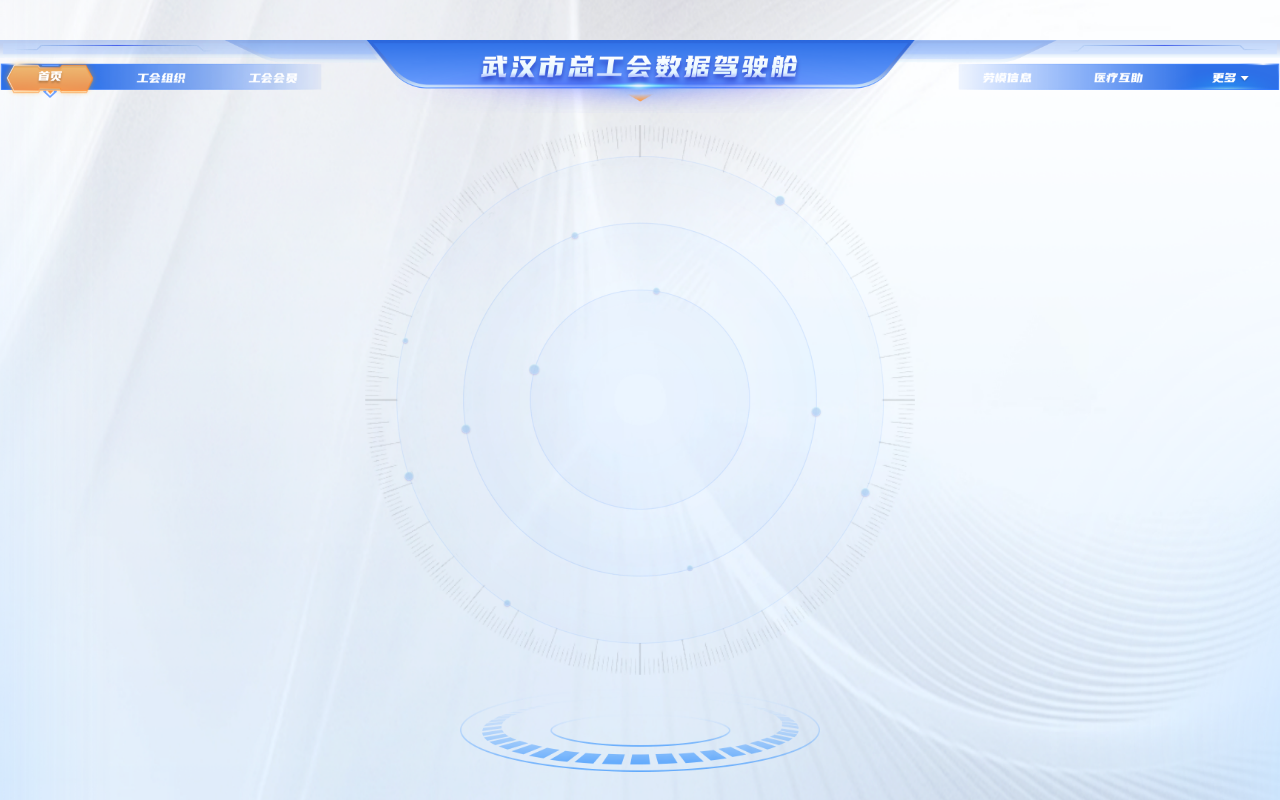
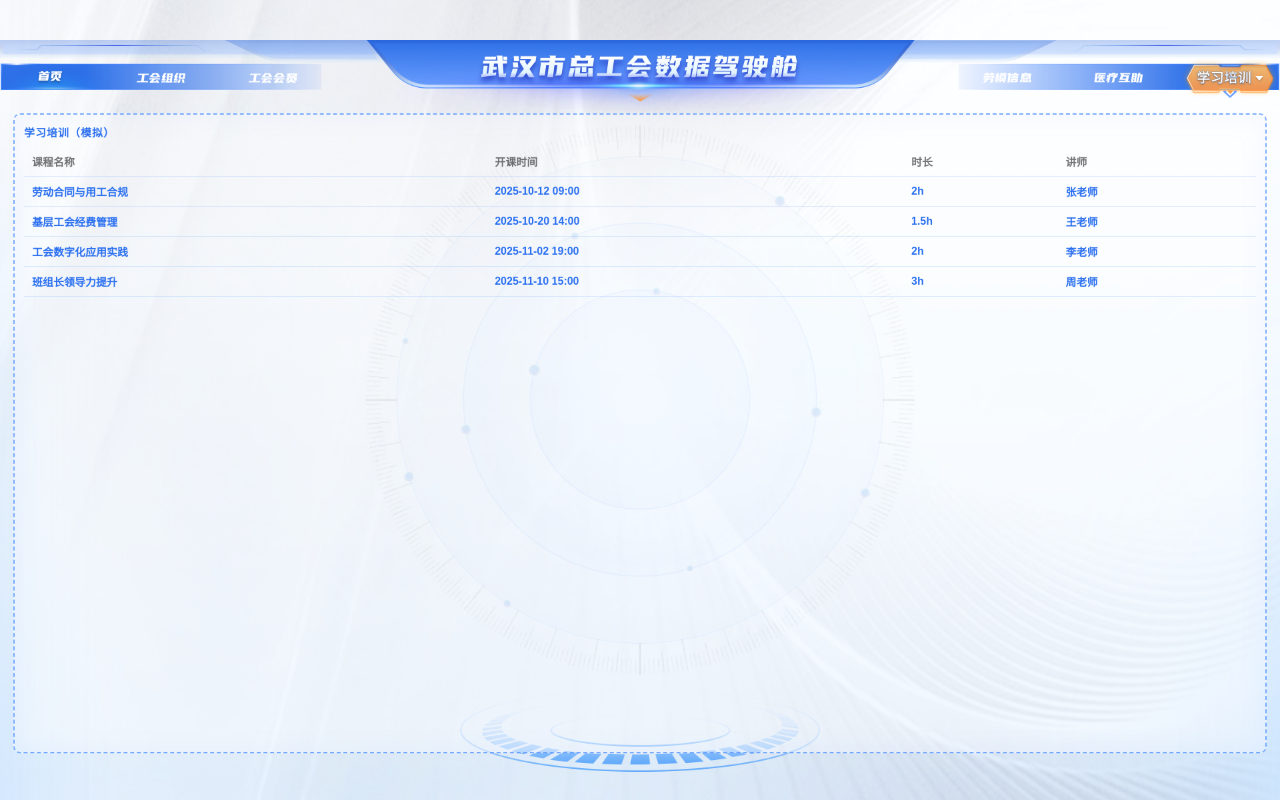
Before and after one commit to wmc-cache/wuhan-dashboard, a Vue app: page /#/training in a window 1280 px wide. Before the commit this address had no page. Built offline with nearby package versions, Linux system fonts and the light colour scheme.

Commit message:
style fix

```diff
--- a/src/components/HeaderBar.vue
+++ b/src/components/HeaderBar.vue
@@ -1,6 +1,5 @@
 <template>
   <header class="hd">
-
     <!-- 左侧分组（文字替换为图片） -->
     <nav class="nav nav--left">
       <RouterLink class="tab" :class="{ 'tab--active': activeTab === 'home' }" aria-label="首页" :aria-current="activeTab === 'home' ? 'page' : undefined" :to="{ name: 'home' }">
@@ -30,138 +29,97 @@
       <RouterLink class="tab" :class="{ 'tab--active': activeTab === 'yiliao' }" aria-label="医疗互助" :aria-current="activeTab === 'yiliao' ? 'page' : undefined" :to="{ name: 'yiliao' }">
         <span class="tab__img tab__img--yiliao" aria-hidden="true"></span>
       </RouterLink>
-      <a class="tab tab--more" aria-label="更多">
-        <span class="tab__img tab__img--more" aria-hidden="true"></span>
+      <a class="tab tab--more" aria-label="更多" :class="{ 'tab--active': isMoreActive }" :aria-expanded="moreOpen ? 'true' : 'false'" @click.prevent="toggleMore">
+        <span v-if="moreDisplayLabel === '更多'" class="tab__img tab__img--more" aria-hidden="true"></span>
+        <span v-else class="tab__label">{{ moreDisplayLabel }}</span>
         <i class="caret" />
       </a>
+      <!-- 下拉菜单：模拟数据，点击切换不同页面 -->
+      <div v-if="moreOpen" class="more-menu" role="menu">
+        <RouterLink v-for="m in moreMenus" :key="m.name" class="more-item" role="menuitem"
+          :to="{ name: m.name }" @click="closeMore">{{ m.label }}</RouterLink>
+      </div>
     </nav>
   </header>
 </template>
 
 <script setup lang="ts">
-import { computed } from 'vue';
+import { computed, onBeforeUnmount, onMounted, ref } from 'vue';
 import { useRoute } from 'vue-router';
 
-// 当前激活的 tab id（与路由 name 对应）
 type TabId = 'home' | 'org' | 'member' | 'laomo' | 'yiliao';
 const route = useRoute();
 const activeTab = computed<TabId>(() => (route.name as TabId) || 'home');
+
+// 模拟“更多”下拉的条目（假数据）
+const moreMenus = [
+  { label: '政策法规', name: 'policy' },
+  { label: '学习培训', name: 'training' },
+  { label: '数据报表', name: 'reports' },
+  { label: '服务大厅', name: 'service' }
+] as const;
+
+const moreOpen = ref(false);
+function toggleMore() { moreOpen.value = !moreOpen.value; }
+function closeMore() { moreOpen.value = false; }
+
+function onDocClick(e: MouseEvent) {
+  const t = e.target as HTMLElement | null;
+  if (!t) return;
+  if (!t.closest('.tab--more') && !t.closest('.more-menu')) closeMore();
+}
+// “更多”tab 的高亮与显示文本：当路由命中下拉列表时，高亮并把文案替换为所选菜单名
+const isMoreActive = computed(() => moreMenus.some(m => m.name === (route.name as string)));
+const moreDisplayLabel = computed(() => {
+  const cur = moreMenus.find(m => m.name === (route.name as string));
+  return cur ? cur.label : '更多';
+});
+onMounted(() => document.addEventListener('click', onDocClick));
+onBeforeUnmount(() => document.removeEventListener('click', onDocClick));
 </script>
 
 <style scoped lang="scss">
-$blue-s: #2a6ff0;
-$blue-e: #4298ff;
-$blue-deep: #1662e8;
-$orange-s: #ff9e3c;
-$orange-e: #ff7a33;
-$glow: rgba(61,127,255,0.35);
-
 .hd {
   height: 110px;
   display: grid;
   grid-template-columns: 1fr auto 1fr;
   align-items: center;
-  /* 顶部横幅已移至 ScaleBox 全屏容器绘制，这里去掉背景与左右留白 */
   padding: 0;
   position: relative;
 }
 
-  .hd__baseline {
-    position: absolute;
-    left: 20px;
-    right: 20px;
-    top: 72px;
-    height: 16px;
-    border-radius: 8px;
-    z-index: 0;
-  }
+.title { position: relative; height: 88px; display: grid; place-items: center; z-index: 1; }
+.title__text { display: none; }
 
-  /* 中间标题 */
-  .title {
-    position: relative;
-    height: 88px;
-    display: grid;
-    place-items: center;
-    z-index: 1;
-  }
+.nav { display: flex; gap: max(12px, calc(26px * var(--sb-scale, 1))); align-items: center; z-index: 1; padding-top: 4px; }
+.nav .tab, .nav .tab:link, .nav .tab:visited { color: #fff; font-weight: 600; letter-spacing: 0.5px; font-size: 20px; text-decoration: none; -webkit-text-stroke: 0.35px rgba(10,60,140,.6); text-shadow: 0 1px 2px rgba(0,0,0,.35), 0 0 6px rgba(30,100,220,.25); }
+.nav .tab { position: relative; z-index: 0; display: inline-flex; align-items: center; justify-content: center; height: 40px; min-width: 150px; cursor: pointer; }
+.nav .tab:hover { opacity: .96; }
+.tab--active { color: #fff; }
+.tab--active::before { content: ""; position: absolute; left: 50%; top: 50%; transform: translate(-50%,-50%); width: 150px; height: 60px; background-repeat: no-repeat; background-size: contain; background-image: -webkit-image-set(url('../images/active-tab/1x.png') 1x, url('../images/active-tab/2x.png') 2x); background-image: image-set(url('../images/active-tab/1x.png') 1x, url('../images/active-tab/2x.png') 2x); pointer-events: none; z-index: -1; }
+.nav--right { justify-content: flex-end; position: relative; }
 
-  /* 隐藏文字标题，改用背景图片展示 */
-  .title__text {
-    display: none;
-  }
-
-/* 左右导航 */
-.nav {
-  display: flex;
-  /* 根据整体缩放自动缩小间距，但不小于 12px，避免极小缩放时拥挤 */
-  gap: max(12px, calc(26px * var(--sb-scale, 1)));
-  align-items: center;
-  z-index: 1;
-  padding-top: 4px;
+/* 左右菜单底纹背景（随缩放） */
+.nav--left,
+.nav--right { position: relative; padding-inline: 0; z-index: 1; }
+.nav--left::before,
+.nav--right::before { content: ""; position: absolute; top: 50%; transform: translateY(-50%); width: 482px; height: 40px; background-repeat: no-repeat; background-size: contain; pointer-events: none; z-index: -1; }
+.nav--left::before {
+  left: 0;
+  background-image: -webkit-image-set(url('../images/left-menu-bg/1x.png') 1x, url('../images/left-menu-bg/2x.png') 2x);
+  background-image: image-set(url('../images/left-menu-bg/1x.png') 1x, url('../images/left-menu-bg/2x.png') 2x);
 }
-/* 顶部菜单字体：统一白色 + 深色描边与阴影，保证在浅色底纹上可读 */
-.nav .tab,
-.nav .tab:link,
-.nav .tab:visited {
-  color: #fff;
-  font-weight: 600;
-  letter-spacing: 0.5px;
-  font-size: 20px;
-  text-decoration: none;
-  -webkit-text-stroke: 0.35px rgba(10, 60, 140, 0.6);
-  text-shadow: 0 1px 2px rgba(0,0,0,0.35), 0 0 6px rgba(30, 100, 220, 0.25);
-}
-.nav .tab {
-  position: relative; /* needed for active bg */
-  z-index: 0; /* create stacking context for ::before */
-  display: inline-flex;
-  align-items: center;
-  justify-content: center;
-  height: 40px; /* 与左右菜单底纹高度一致，便于居中 */
-  /* 给每个按钮一个不小于高亮底纹的最小宽度，防止极小缩放下视觉重叠 */
-  min-width: 150px;
-  cursor: pointer;
-}
-.nav .tab:hover { color: #fff; opacity: 0.96; }
-.tab--active { color: #fff; }
-/* 激活态：使用 active-tab 图做底纹背景 */
-.tab--active::before {
-  content: "";
-  position: absolute;
-  left: 50%;
-  top: 50%;
-  transform: translate(-50%, -50%);
-  width: 150px; /* 1x 尺寸 */
-  height: 60px; /* 1x 尺寸 */
-  background-repeat: no-repeat;
-  background-size: contain;
-  background-image: -webkit-image-set(
-    url('../images/active-tab/1x.png') 1x,
-    url('../images/active-tab/2x.png') 2x
-  );
-  background-image: image-set(
-    url('../images/active-tab/1x.png') 1x,
-    url('../images/active-tab/2x.png') 2x
-  );
-  pointer-events: none;
-  z-index: -1; /* stay behind text/icon */
-}
-/* 右侧菜单靠右对齐，保证与左侧对称 */
-.nav--right { justify-content: flex-end; }
-
-
-
-
-
-
-.tab--more .caret {
-  display: inline-block; margin-left: 6px; width: 0; height: 0;
-  border-left: 6px solid transparent; border-right: 6px solid transparent; border-top: 7px solid #fff;
-  filter: drop-shadow(0 1px 1px rgba(0,0,0,0.35));
+.nav--right::before {
+  right: 0;
+  background-image: -webkit-image-set(url('../images/right-menu-bg/1x.png') 1x, url('../images/right-menu-bg/2x.png') 2x);
+  background-image: image-set(url('../images/right-menu-bg/1x.png') 1x, url('../images/right-menu-bg/2x.png') 2x);
 }
 
+.tab--more .caret { display: inline-block; margin-left: 6px; width: 0; height: 0; border-left: 6px solid transparent; border-right: 6px solid transparent; border-top: 7px solid #fff; filter: drop-shadow(0 1px 1px rgba(0,0,0,.35)); }
+
 .tab__img { display: inline-block; background-repeat: no-repeat; background-size: 100% 100%; vertical-align: middle; }
-/* 图片文字：根据 1x 实际尺寸定义，自动适配 2x */
+/* 文本态（当下拉选择后，用文字替换“更多”贴合选中项） */
+.tab__label { display: inline-block; line-height: 16px; font-weight: 600; }
 .tab__img--home { width: 42px; height: 22px; background-image: -webkit-image-set(url('../images/font/首页/首页.png') 1x, url('../images/font/首页/首页@2x.png') 2x); background-image: image-set(url('../images/font/首页/首页.png') 1x, url('../images/font/首页/首页@2x.png') 2x); }
 .tab__img--org { width: 74px; height: 16px; background-image: -webkit-image-set(url('../images/font/工会组织/工会组织.png') 1x, url('../images/font/工会组织/工会组织@2x.png') 2x); background-image: image-set(url('../images/font/工会组织/工会组织.png') 1x, url('../images/font/工会组织/工会组织@2x.png') 2x); }
 .tab__img--member { width: 73px; height: 16px; background-image: -webkit-image-set(url('../images/font/工会会员/工会会员.png') 1x, url('../images/font/工会会员/工会会员@2x.png') 2x); background-image: image-set(url('../images/font/工会会员/工会会员.png') 1x, url('../images/font/工会会员/工会会员@2x.png') 2x); }
@@ -169,59 +127,12 @@ $glow: rgba(61,127,255,0.35);
 .tab__img--yiliao { width: 74px; height: 16px; background-image: -webkit-image-set(url('../images/font/医疗互助/医疗互助.png') 1x, url('../images/font/医疗互助/医疗互助@2x.png') 2x); background-image: image-set(url('../images/font/医疗互助/医疗互助.png') 1x, url('../images/font/医疗互助/医疗互助@2x.png') 2x); }
 .tab__img--more { width: 37px; height: 16px; background-image: -webkit-image-set(url('../images/font/更多/更多.png') 1x, url('../images/font/更多/更多@2x.png') 2x); background-image: image-set(url('../images/font/更多/更多.png') 1x, url('../images/font/更多/更多@2x.png') 2x); }
 
-.nav--left,
-.nav--right {
-  position: relative;
-  /* 贴边显示装饰背景，去掉默认内边距 */
-  padding-inline: 0;
-  z-index: 1;
-  /* create stacking context so text sits above the bg pseudo-element */
-}
-
-/* 左/右菜单底纹背景（跟随舞台等比缩放） */
-.nav--left::before,
-.nav--right::before {
-  content: "";
-  position: absolute;
-  top: 50%;
-  transform: translateY(-50%);
-  width: 482px;
-  height: 40px;
-  /* 设计尺寸，随 ScaleBox 一起等比缩放 */
-  background-repeat: no-repeat;
-  background-size: contain;
-  pointer-events: none;
-  z-index: -1;
-    /* keep decorative bg behind the nav text */
-}
-.nav--left::before {
-  left: 0;
-  background-image: -webkit-image-set(
-    url('../images/left-menu-bg/1x.png') 1x,
-    url('../images/left-menu-bg/2x.png') 2x
-  );
-  background-image: image-set(
-    url('../images/left-menu-bg/1x.png') 1x,
-    url('../images/left-menu-bg/2x.png') 2x
-  );
-}
-.nav--right::before {
-  right: 0;
-  background-image: -webkit-image-set(
-    url('../images/right-menu-bg/1x.png') 1x,
-    url('../images/right-menu-bg/2x.png') 2x
-  );
-  background-image: image-set(
-    url('../images/right-menu-bg/1x.png') 1x,
-    url('../images/right-menu-bg/2x.png') 2x
-  );
-}
-
-
+/* 下拉菜单 */
+.more-menu { position: absolute; right: 0; top: 100%; margin-top: 8px; min-width: 160px; background: rgba(255,255,255,.96); box-shadow: 0 6px 20px rgba(20,80,200,.18); border: 1px solid rgba(120,170,255,.35); border-radius: 8px; padding: 6px; backdrop-filter: blur(6px); z-index: 10; }
+.more-item { display: block; padding: 10px 12px; border-radius: 6px; color: #2a6ff0; font-weight: 700; text-decoration: none; }
+.more-item:hover { background: rgba(88,151,255,.1); }
 
 @media (max-width: 1680px) {
-  .title__text { font-size: 36px; letter-spacing: 4px; }
-  /* 更窄视口时，适当缩小最小宽度，保证三项也能排下 */
   .tab { min-width: 120px; height: 40px; line-height: 40px; }
 }
 </style>
--- a/src/components/laomo/HonorClassification.vue
+++ b/src/components/laomo/HonorClassification.vue
@@ -44,7 +44,8 @@ function angleByValue(v: number) {
   return (v / total) * sweepAngle;
 }
 
-const center = ['38%', '55%']; // 稍偏左，右侧放图例
+// 将环图整体向右移动一些，给左侧标签留出空间
+const center = ['46%', '55%'];
 
 const chartOption = computed(() => {
   // 三个环，使用 pie(两段) 实现有断口的进度环
@@ -161,12 +162,30 @@ const chartOption = computed(() => {
     const a = ang[idx];
     underData.push({ value: data[idx].value, name: data[idx].name, itemStyle: { color: hexToRgba(data[idx].color, 0.3) } });
     underData.push({ value: gapValue, name: `gap-u-${i}`, itemStyle: { color: 'rgba(0,0,0,0)' }, tooltip: { show: false }, label: { show: false }, labelLine: { show: false } });
+    // 所有标签均贴边对齐，避免左右两侧被容器裁切；formatter 使用函数，避免出现“\n22”字符
     solidData.push({
       value: data[idx].value,
       name: data[idx].name,
       itemStyle: { color: data[idx].color, borderColor: '#eef2f7', borderWidth: 2 },
-      label: { show: true, position: 'outside', formatter: '{b}\n{c}' },
-      labelLine: { show: true, length: idx === 2 ? 22 : 16, length2: idx === 2 ? 36 : 24, lineStyle: { color: data[idx].color, width: 1.5 } }
+      label: {
+        show: true,
+        position: 'outside',
+        formatter: (p: any) => `${p.name}\n${p.value}`,
+        alignTo: 'edge',
+        edgeDistance: 10,
+        color: '#2a6ff0',
+        fontSize: 12,
+        width: 72,
+        lineHeight: 16,
+        overflow: 'break'
+      },
+      labelLine: {
+        show: true,
+        length: 16,
+        // 第二段短一些，让文字更靠近容器边缘即可
+        length2: 10,
+        lineStyle: { color: data[idx].color, width: 1.5 }
+      }
     });
     solidData.push({ value: gapValue, name: `gap-s-${i}`, itemStyle: { color: 'rgba(0,0,0,0)' }, tooltip: { show: false }, label: { show: false }, labelLine: { show: false } });
   });
@@ -260,7 +279,7 @@ const chartOption = computed(() => {
       .center-label {
         position: absolute;
         top: 55%;
-        left: 38%;
+        left: 46%;
         transform: translate(-50%, -50%);
         font-size: 16px;
         font-weight: 600;
--- a/src/components/member/MemberNew.vue
+++ b/src/components/member/MemberNew.vue
@@ -1,11 +1,5 @@
 <template>
   <div class="member-new">
-    <!-- 自定义头部：新增会员 + 查看更多（使用切图） -->
-    <div class="table-header">
-      <span class="title-img" aria-hidden="true"></span>
-      <i class="more-img" role="button" aria-label="查看更多" @click="onMore"></i>
-    </div>
-
     <GridTable
       :columns="columns"
       :rows="items"
--- /dev/null
+++ b/src/pages/Policy.vue
@@ -0,0 +1,40 @@
+<template>
+  <main class="more__grid">
+    <section class="mod">
+      <h3 class="mod__title">政策法规（模拟）</h3>
+      <div class="mod__body">
+        <ul class="list">
+          <li v-for="a in articles" :key="a.id">
+            <span class="name">{{ a.title }}</span>
+            <span class="meta">{{ a.date }}</span>
+          </li>
+        </ul>
+      </div>
+    </section>
+  </main>
+</template>
+
+<script setup lang="ts">
+// 假数据：最近政策 8 条
+const articles = [
+  { id: 1, title: '武汉市关于推动工会数字化建设的指导意见', date: '2025-04-12' },
+  { id: 2, title: '关于开展职工技能提升专项行动的通知', date: '2025-03-30' },
+  { id: 3, title: '企业民主管理实施细则（试行）', date: '2025-03-15' },
+  { id: 4, title: '产业工人队伍建设改革三年行动计划', date: '2025-02-28' },
+  { id: 5, title: '工会经费使用管理办法（修订稿）', date: '2025-02-06' },
+  { id: 6, title: '加强劳动关系协调机制建设的若干措施', date: '2025-01-20' },
+  { id: 7, title: '关于表彰先进基层工会的决定', date: '2024-12-30' },
+  { id: 8, title: '一图读懂：职工医疗互助计划', date: '2024-12-12' }
+];
+</script>
+
+<style scoped lang="scss">
+.more__grid { height: 980px; padding: 0 20px 20px; display: grid; }
+.mod { border: 2px dashed rgba(88,151,255,.8); border-radius: 10px; background: rgba(255,255,255,.45); box-shadow: inset 0 0 40px rgba(120,170,255,.08); padding: 14px; display: grid; grid-template-rows: auto 1fr; }
+.mod__title { margin: 0 0 10px; font-size: 16px; font-weight: 800; letter-spacing: 1px; color: #2a6ff0; }
+.mod__body { overflow: auto; }
+.list { list-style: none; margin: 0; padding: 0; display: grid; row-gap: 12px; }
+.list li { display: grid; grid-template-columns: 1fr auto; align-items: center; column-gap: 10px; padding: 10px 12px; border-radius: 8px; background: rgba(255,255,255,.7); box-shadow: 0 1px 0 rgba(120,170,255,.25) inset; }
+.name { color: #2a6ff0; font-weight: 700; }
+.meta { color: rgba(0,0,0,.45); font-size: 12px; }
+</style>
--- /dev/null
+++ b/src/pages/Reports.vue
@@ -0,0 +1,35 @@
+<template>
+  <main class="more__grid">
+    <section class="mod">
+      <h3 class="mod__title">数据报表（模拟）</h3>
+      <div class="mod__body">
+        <div class="cards">
+          <div v-for="k in kpis" :key="k.name" class="card">
+            <div class="num">{{ k.value }}</div>
+            <div class="name">{{ k.name }}</div>
+          </div>
+        </div>
+      </div>
+    </section>
+  </main>
+</template>
+
+<script setup lang="ts">
+// 假数据：关键指标卡片
+const kpis = [
+  { name: '当月新增工会', value: 36 },
+  { name: '当月新增会员', value: 1897 },
+  { name: '重点企业覆盖率', value: '92%' },
+  { name: '活动开展次数', value: 128 }
+];
+</script>
+
+<style scoped lang="scss">
+.more__grid { height: 980px; padding: 0 20px 20px; display: grid; }
+.mod { border: 2px dashed rgba(88,151,255,.8); border-radius: 10px; background: rgba(255,255,255,.45); box-shadow: inset 0 0 40px rgba(120,170,255,.08); padding: 14px; display: grid; grid-template-rows: auto 1fr; }
+.mod__title { margin: 0 0 10px; font-size: 16px; font-weight: 800; letter-spacing: 1px; color: #2a6ff0; }
+.cards { display: grid; grid-template-columns: repeat(4, minmax(0,1fr)); gap: 12px; }
+.card { background: rgba(255,255,255,.78); border: 1px solid rgba(120,170,255,.25); border-radius: 10px; padding: 16px; text-align: center; }
+.num { font-size: 28px; font-weight: 800; color: #2a6ff0; }
+.name { margin-top: 6px; color: rgba(0,0,0,.55); font-weight: 700; }
+</style>
--- /dev/null
+++ b/src/pages/Service.vue
@@ -0,0 +1,36 @@
+<template>
+  <main class="more__grid">
+    <section class="mod">
+      <h3 class="mod__title">服务大厅（模拟）</h3>
+      <div class="mod__body">
+        <div class="service-list">
+          <button v-for="s in services" :key="s.code" class="svc" type="button">
+            <i class="dot" aria-hidden="true"></i>
+            <span class="label">{{ s.name }}</span>
+          </button>
+        </div>
+      </div>
+    </section>
+  </main>
+</template>
+
+<script setup lang="ts">
+// 假数据：常用服务入口
+const services = [
+  { code: 'consult', name: '在线咨询' },
+  { code: 'help', name: '困难帮扶申报' },
+  { code: 'train', name: '技能培训报名' },
+  { code: 'med', name: '医疗互助查询' },
+  { code: 'union', name: '建会指导预约' }
+];
+</script>
+
+<style scoped lang="scss">
+.more__grid { height: 980px; padding: 0 20px 20px; display: grid; }
+.mod { border: 2px dashed rgba(88,151,255,.8); border-radius: 10px; background: rgba(255,255,255,.45); box-shadow: inset 0 0 40px rgba(120,170,255,.08); padding: 14px; display: grid; grid-template-rows: auto 1fr; }
+.mod__title { margin: 0 0 10px; font-size: 16px; font-weight: 800; letter-spacing: 1px; color: #2a6ff0; }
+.service-list { display: grid; grid-template-columns: repeat(5, minmax(0,1fr)); gap: 12px; }
+.svc { display: inline-grid; place-items: center; row-gap: 8px; padding: 16px 10px; border-radius: 10px; border: 1px solid rgba(120,170,255,.25); background: rgba(255,255,255,.78); color: #2a6ff0; font-weight: 800; cursor: pointer; }
+.svc:hover { background: rgba(88,151,255,.08); }
+.dot { width: 10px; height: 10px; border-radius: 50%; background: #2a6ff0; box-shadow: 0 0 0 4px rgba(42,111,240,.12); }
+</style>
--- /dev/null
+++ b/src/pages/Training.vue
@@ -0,0 +1,43 @@
+<template>
+  <main class="more__grid">
+    <section class="mod">
+      <h3 class="mod__title">学习培训（模拟）</h3>
+      <div class="mod__body">
+        <table class="tbl">
+          <thead>
+            <tr><th>课程名称</th><th>开课时间</th><th>时长</th><th>讲师</th></tr>
+          </thead>
+          <tbody>
+            <tr v-for="c in courses" :key="c.id">
+              <td>{{ c.name }}</td>
+              <td>{{ c.time }}</td>
+              <td>{{ c.duration }}</td>
+              <td>{{ c.teacher }}</td>
+            </tr>
+          </tbody>
+        </table>
+      </div>
+    </section>
+  </main>
+</template>
+
+<script setup lang="ts">
+// 假数据：近期培训课程
+const courses = [
+  { id: 1, name: '劳动合同与用工合规', time: '2025-10-12 09:00', duration: '2h', teacher: '张老师' },
+  { id: 2, name: '基层工会经费管理', time: '2025-10-20 14:00', duration: '1.5h', teacher: '王老师' },
+  { id: 3, name: '工会数字化应用实践', time: '2025-11-02 19:00', duration: '2h', teacher: '李老师' },
+  { id: 4, name: '班组长领导力提升', time: '2025-11-10 15:00', duration: '3h', teacher: '周老师' }
+];
+</script>
+
+<style scoped lang="scss">
+.more__grid { height: 980px; padding: 0 20px 20px; display: grid; }
+.mod { border: 2px dashed rgba(88,151,255,.8); border-radius: 10px; background: rgba(255,255,255,.45); box-shadow: inset 0 0 40px rgba(120,170,255,.08); padding: 14px; display: grid; grid-template-rows: auto 1fr; }
+.mod__title { margin: 0 0 10px; font-size: 16px; font-weight: 800; letter-spacing: 1px; color: #2a6ff0; }
+.mod__body { overflow: auto; }
+.tbl { width: 100%; border-collapse: collapse; }
+.tbl th, .tbl td { padding: 10px 12px; border-bottom: 1px solid rgba(120,170,255,.25); text-align: left; }
+.tbl th { color: rgba(0,0,0,.55); font-weight: 700; }
+.tbl td { color: #2a6ff0; font-weight: 700; }
+</style>
--- a/src/router/index.ts
+++ b/src/router/index.ts
@@ -6,6 +6,11 @@ const routes: RouteRecordRaw[] = [
   { path: '/member', name: 'member', component: () => import('../pages/Member.vue') },
   { path: '/laomo', name: 'laomo', component: () => import('../pages/Laomo.vue') },
   { path: '/yiliao', name: 'yiliao', component: () => import('../pages/Yiliao.vue') },
+  // 更多 下拉模拟页面
+  { path: '/policy', name: 'policy', component: () => import('../pages/Policy.vue') },
+  { path: '/training', name: 'training', component: () => import('../pages/Training.vue') },
+  { path: '/reports', name: 'reports', component: () => import('../pages/Reports.vue') },
+  { path: '/service', name: 'service', component: () => import('../pages/Service.vue') },
 ];
 
 const router = createRouter({
```
Also changed, not shown: src/components/laomo/MemberNew.vue (+2 -5 lines).
